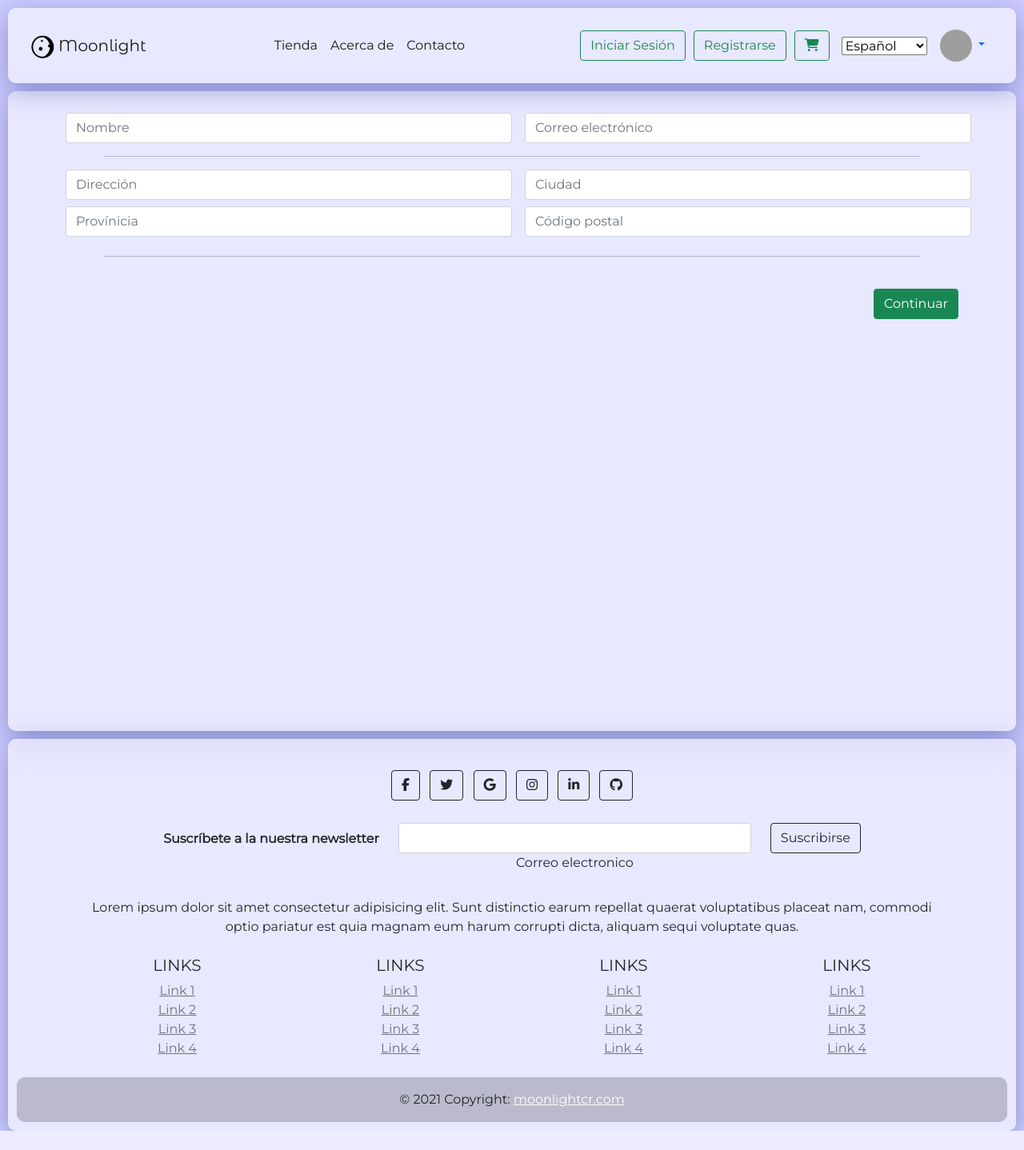
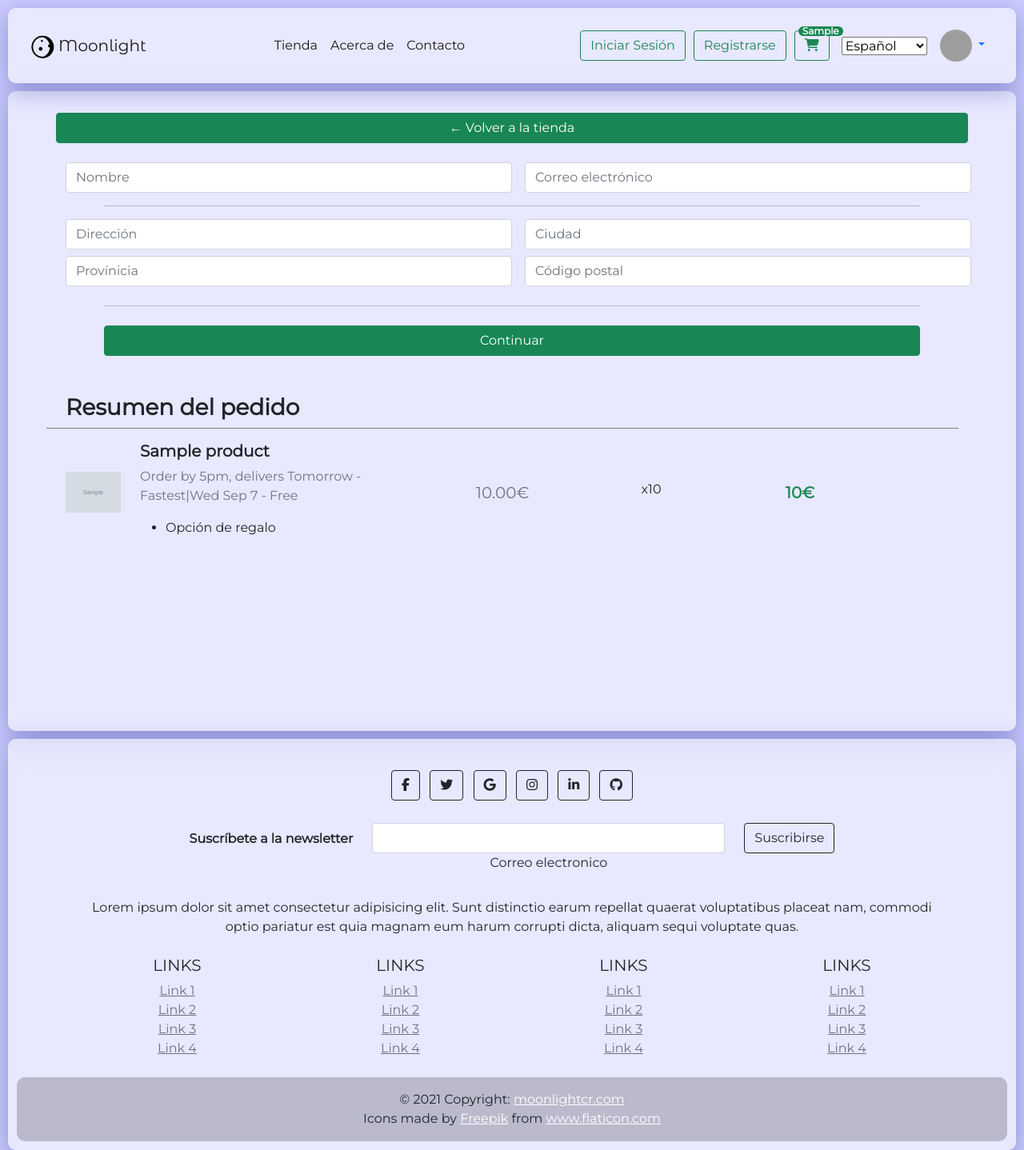
Before and after one commit to caicesardev/ecommerce, a Django app: template ecommerce/store/templates/store/checkout.html in a window 1280 px wide. Shown: the whole page at 80% size. Before the commit the page ends 1414 px from the top, so only its background shows below. Run offline with Django 3.2, Linux system fonts and the light colour scheme; the template is opened without the code that fills it: most values are stand-ins (such as "Sample title", 1, 10 or a date in 2020); grey boxes marked "Sample" are stand-in pictures; some libraries are stand-ins or nearby versions; grey boxes are pictures that could not be loaded.

Commit message:
Working on the cart

```diff
--- a/ecommerce/static/css/main.css
+++ b/ecommerce/static/css/main.css
@@ -60,9 +60,23 @@
 
 }
 
-.image{
-    width: 260px;
-    height: 200px;
-    background-repeat: no-repeat;
-    background-size: cover;
-}
+.badge {
+    padding-left: 9px;
+    padding-right: 9px;
+    -webkit-border-radius: 9px;
+    -moz-border-radius: 9px;
+    border-radius: 9px;
+  }
+
+  .label-warning[href],
+  .badge-warning[href] {
+    background-color: #c67605;
+  }
+  #cart-total {
+      font-size: 12px;
+      background: #ff0000;
+      color: #fff;
+      padding: 0 5px;
+      vertical-align: top;
+      margin-left: -10px;
+  }
--- a/ecommerce/static/js/cart.js
+++ b/ecommerce/static/js/cart.js
@@ -4,7 +4,7 @@
     updateBtns[i].addEventListener('click', function(){
         var productId = this.dataset.product
         var action = this.dataset.action
-        console.log('productId:', productId, 'Action:', action)
+        console.log('productId:', productId, 'Action', action)
 
         console.log('USER:', user)
         if (user == 'AnonymousUser'){
@@ -21,7 +21,7 @@
     var url = '/update_item/'
 
     fetch(url, {
-        method: 'POST',
+        method:'POST',
         headers:{
             'Content-Type':'application/json',
             'X-CSRFToken':csrftoken,
@@ -29,9 +29,10 @@
         body:JSON.stringify({'productId':productId, 'action':action})
     })
     .then((response) => {
-        return response.json();
+        return response.json()
     })
     .then((data) => {
         console.log('Data:', data)
-    });
+        location.reload()
+    })
 }
--- a/ecommerce/store/templates/store/checkout.html
+++ b/ecommerce/store/templates/store/checkout.html
@@ -5,6 +5,10 @@
 <div class="container mt-3 mb-3">
 
     <form class="needs-validation" novalidate>
+
+        <div class="row">
+            <a href="{% url 'store' %}" class="btn btn-success mb-4"> &#x2190 Volver a la tienda</a>
+        </div>
 
         <div class="d-flex d-inline">
             <div class="col-md-6 me-2">
@@ -41,7 +45,7 @@
 
         <div class="d-flex d-inline">
             <div class="col-md-6 me-2 mb-2">
-                <input type="text" placeholder="Provínicia" class="form-control" id="validationCustom05" required>
+                <input type="" placeholder="Provínicia" class="form-control" id="validationCustom05" required>
                 <div class="invalid-feedback">
                     Este campo es obligatorio
                 </div>
@@ -56,18 +60,68 @@
 
         <hr class="ms-5 me-5">
 
+        <div class="row ms-5 me-5 mt-4">
+            <button class="btn btn-success mb-4" type="submit">Continuar</button>
+        </div>
+
         <br>
-
-        <div class="d-flex d-inline justify-content-end">
-            <button class="btn btn-success" type="submit">Continuar</button>
-        </div>
 
     </form>
 
+    <div class="row">
+        <div class="col-12">
+            <h3 class="fw-bold">Resumen del pedido</h3>
+        </div>
 
+        {% for item in items %}
 
+        <!-- Products -->
+        <div class="row pt-2 pb-2" style="border-top: solid 1px grey;">
 
+            <!-- Image -->
+            <div class="col-xl-1 col-md-2 col-sm-12 d-flex align-items-center">
 
+                <img class="img-fluid" src="{{item.product.ImageURL}}">
+
+            </div>
+
+            <!-- Product name -->
+            <div class="col-xl-4 col-md-4 col-sm-12 mt-2">
+
+                <h5 class="fw-bold">{{item.product.name}}</h5>
+                <p class="text-secondary">Order by 5pm, delivers Tomorrow - Fastest|Wed Sep 7 - Free</p>
+
+                <ul>
+                    <li>Opción de regalo</li>
+                </ul>
+
+            </div>
+
+            <!-- Product price -->
+            <div class="col-3 col-xl-2 col-md-2 col-sm-2 mt-3 mt-sm-2 d-flex align-items-center justify-content-center">
+
+                <h5 class="text-secondary">{{item.product.price|floatformat:2}}€</h5>
+
+            </div>
+
+            <!-- Quantity -->
+            <div class="col-6 col-xl-2 col-md-2 col-sm-8 mt-2 mt-sm-2 d-flex align-items-center justify-content-center">
+
+                <p class="quantity">x{{item.quantity}}</p>
+
+            </div>
+
+            <!-- Total price -->
+            <div class="col-3 col-xl-2 col-md-2 col-sm-1 mt-3 mt-sm-2 d-flex align-items-center justify-content-center">
+
+                <h5 class="fw-bold text-success">{{item.get_total}}€</h5>
+
+            </div>
+
+        </div>
+
+        {% endfor %}
+    </div>
 
     <script>
         // Example starter JavaScript for disabling form submissions if there are invalid fields
--- a/ecommerce/store/templates/store/main.html
+++ b/ecommerce/store/templates/store/main.html
@@ -100,8 +100,13 @@
           Sesión</a>
         <a href="{% url 'register' %}" class="btn btn-outline-success mb-2 mt-2"
           style="margin-left: 5px; margin-right: 10px;">Registrarse</a>
-        <a href="{% url 'cart' %}" class="btn btn-outline-success mb-2 mt-2" style="margin-right: 15px;"><i
-            class="fas fa-shopping-cart"></i></a>
+        <a href="{% url 'cart' %}" class="btn btn-outline-success position-relative mb-2 mt-2" style="margin-right: 15px;">
+          <i class="fas fa-shopping-cart"></i>
+          <span id="cart-total" class="position-absolute top-0 start-100 translate-middle badge rounded-pill bg-success">
+            {{cartItems}}
+          <span class="visually-hidden">Productos en el carrito</span>
+          </span>
+        </a>
 
         <select class="selectpicker" data-width="fit">
           <option>Español</option>
@@ -176,7 +181,7 @@
             <!--Grid column-->
             <div class="col-auto">
               <p class="pt-2">
-                <strong>Suscríbete a la nuestra newsletter</strong>
+                <strong>Suscríbete a la newsletter</strong>
               </p>
             </div>
             <!--Grid column-->
@@ -313,6 +318,11 @@
     <div class="text-center p-3" style="background-color: rgba(0, 0, 0, 0.2); border-radius: 10px;">
       © 2021 Copyright:
       <a class="text-white" href="#">moonlightcr.com</a>
+
+      <div>Icons made by <a class="text-white" href="https://www.flaticon.com/authors/freepik"
+          title="Freepik">Freepik</a> from <a class="text-white" href="https://www.flaticon.com/"
+          title="Flaticon">www.flaticon.com</a>
+      </div>
     </div>
     <!-- Copyright -->
   </footer>
```
Also changed, not shown: ecommerce/store/templates/store/cart.html (+6 -3 lines), ecommerce/store/views.py (+18 -3 lines), ecommerce/db.sqlite3, ecommerce/static/images/down-arrow.png (added), ecommerce/static/images/up-arrow.png (added).
